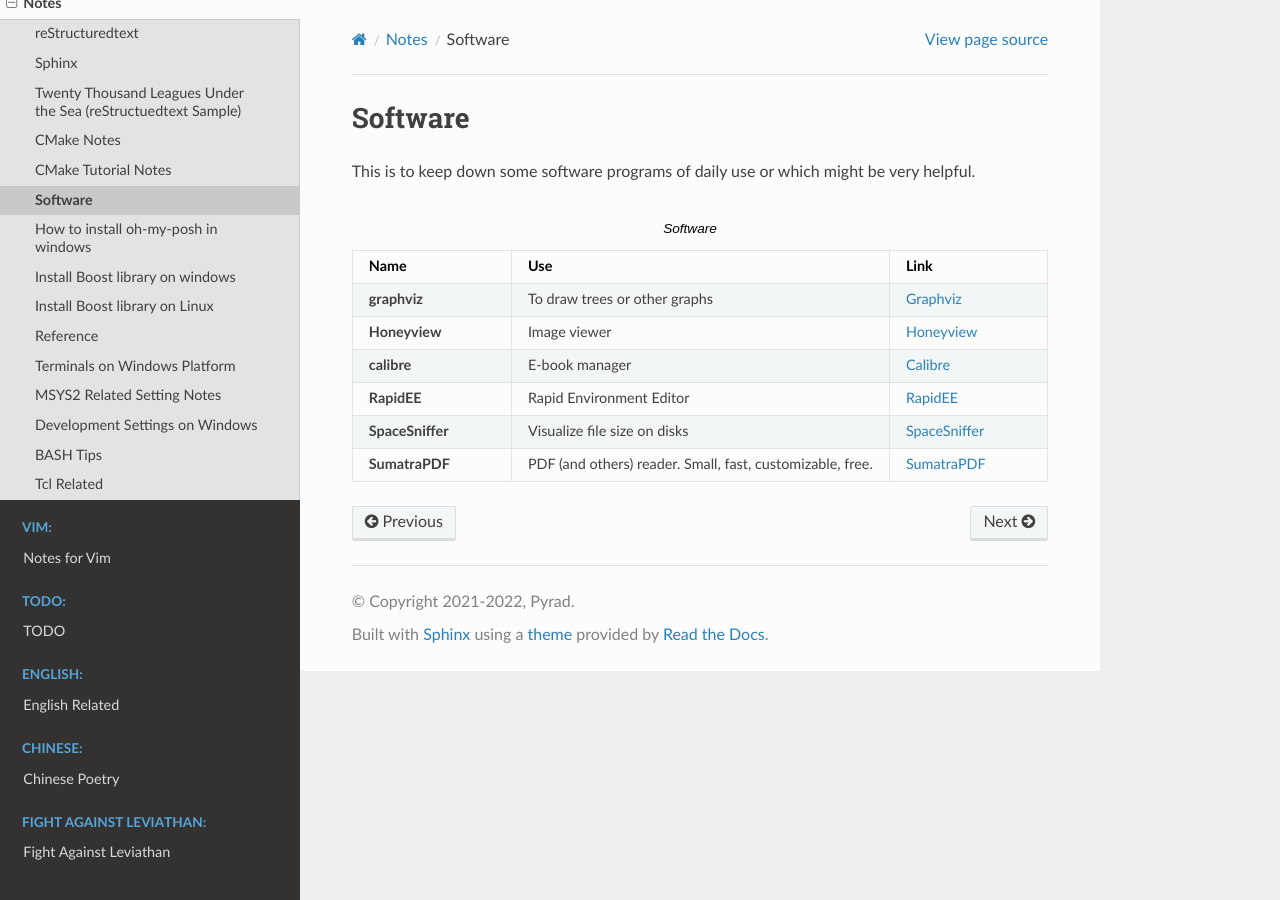
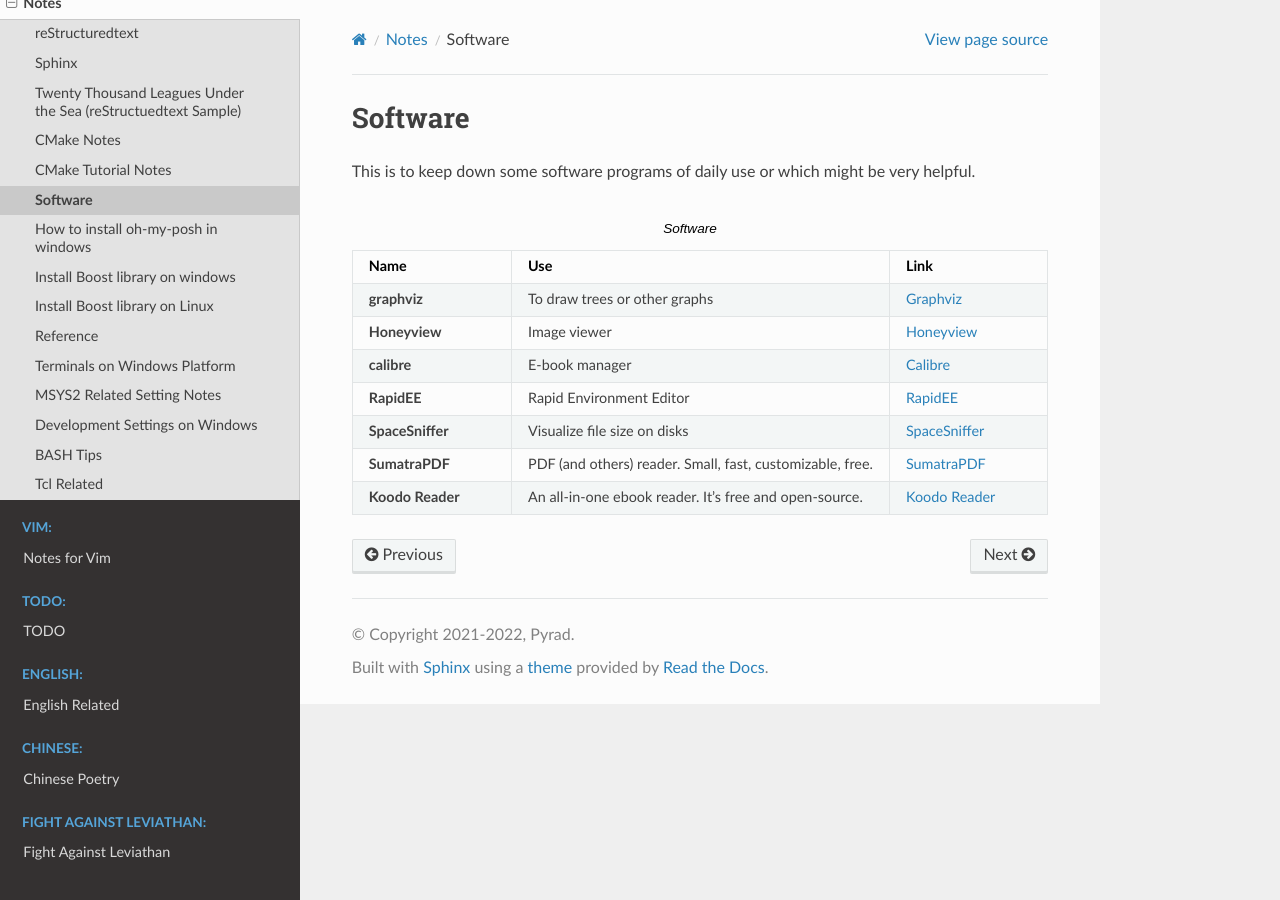
Before and after one commit to Pyrad/pyradnotes, a Sphinx documentation site: the page built from source/Notes/software.rst, in a window 1280 px wide. Built offline with Sphinx 7.4.7 and the Read the Docs theme 2.0.0, drawn with Linux system fonts in a browser that asks for light colours.

Commit message:
Koodo reader software

```diff
--- a/source/Notes/software.rst
+++ b/source/Notes/software.rst
@@ -29,3 +29,6 @@
     * - **SumatraPDF**
       - PDF (and others) reader. Small, fast, customizable, free.
       - `SumatraPDF <https://www.sumatrapdfreader.org/free-pdf-reader>`_
+    * - **Koodo Reader**
+      - An all-in-one ebook reader. It's free and open-source.
+      - `Koodo Reader <https://koodo.960960.xyz/en>`_
```
